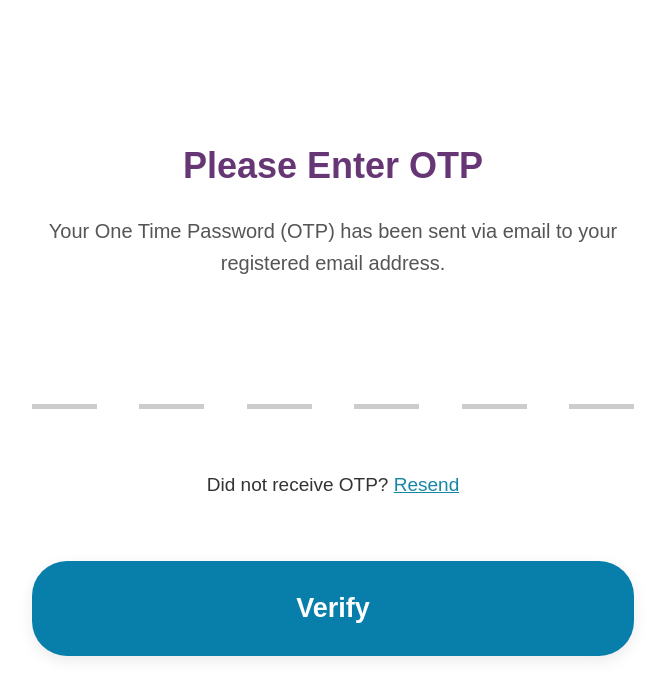
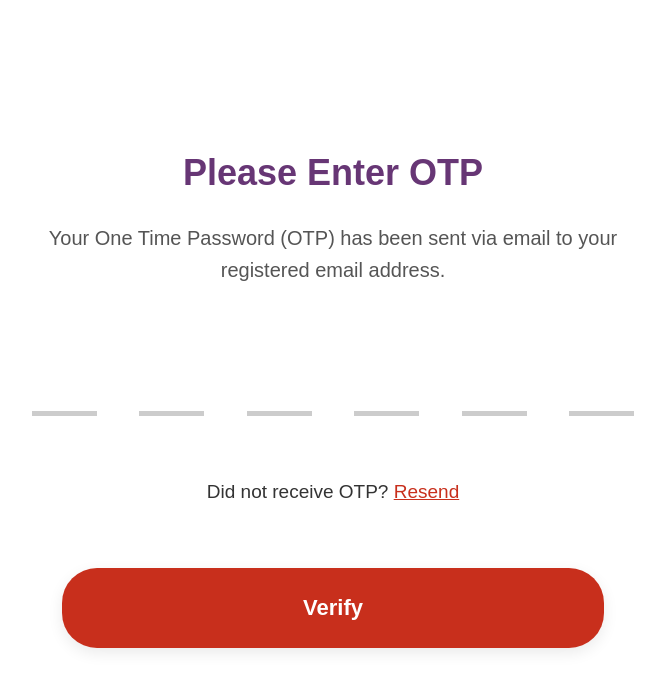
Before and after one commit to mc9203090-sketch/college-directory-admission-portal, a Django app: template templates/reset-password.html in a window 1280 px wide. Shown: the top 698 px of the page, without its empty margins (307-972 px from the left). Run offline with Django 5.2, Linux system fonts and the light colour scheme; the template is opened without the code that fills it, so the values that code supplies are empty.

```diff
--- a/templates/reset-password.html
+++ b/templates/reset-password.html
@@ -76,20 +76,20 @@
         .resend-text button {
             background: none;
             border: none;
-            color: #1686a5;
+            color: #c82f1c;
             text-decoration: underline;
             font-size: inherit;
             cursor: pointer;
         }
 
         .verify-btn {
-            width: 100%;
-            min-height: 95px;
+            width: 90%;
+            min-height: 80px;
             border: none;
             border-radius: 35px;
-            background: #087eaa;
+            background: #c82f1c;
             color: white;
-            font-size: 27px;
+            font-size: 22px;
             font-weight: bold;
             cursor: pointer;
             box-shadow: 0 5px 15px #00000015;
```
